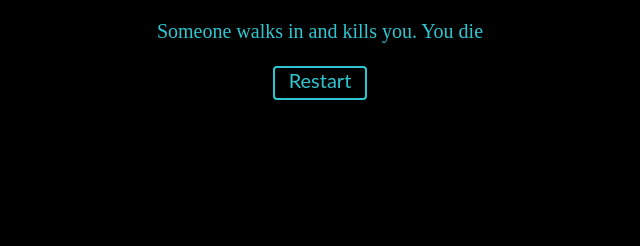
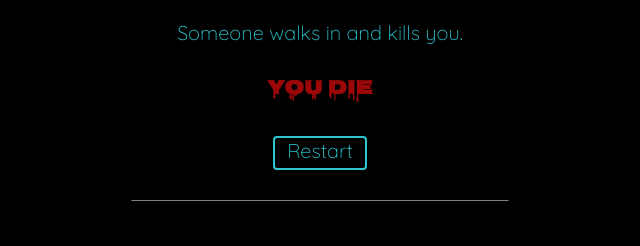
Before and after one commit to sitecher/final.github.io, a plain HTML site: page struggle.html in a window 1280 px wide. Shown: the whole page, without its empty margins (320-960 px from the left). Drawn offline with Linux system fonts and the light colour scheme.

Commit message:
Add files via upload

```diff
--- a/comply.html
+++ b/comply.html
@@ -1,6 +1,7 @@
 <!DOCTYPE html>
 <html>
   <head>
+    <link href="https://fonts.googleapis.com/css2?family=Quicksand:wght@300&display=swap" rel="stylesheet">
     <link rel="stylesheet" type="text/css" href="style.css">
 
   </head>
@@ -28,6 +29,6 @@
       <a class="border-neon" href="index.html">Restart</a>
   </div>
 </div>
-
+<center><h3>HEADERLINEHEADERLINEHEADERLINE</h3></center>
   </body>
 </html>
--- a/struggle.html
+++ b/struggle.html
@@ -1,12 +1,14 @@
 <!DOCTYPE html>
 <html>
   <head>
+    <link href="https://fonts.googleapis.com/css2?family=Nosifer&display=swap" rel="stylesheet">
+    <link href="https://fonts.googleapis.com/css2?family=Quicksand:wght@300&display=swap" rel="stylesheet">
     <link rel="stylesheet" type="text/css" href="style.css">
 
   </head>
   <body>
 
-    <p>Someone walks in and kills you. You die
+    <p>Someone walks in and kills you. <h4>You Die</h4>
     </p>
 
  <section class="main-container">
@@ -15,6 +17,6 @@
       <a class="border-neon" href="index.html">Restart</a>
   </div>
 </div>
-
+<center><h3>HEADERLINEHEADERLINEHEADERLINE</h3></center>
   </body>
 </html>
--- a/style.css
+++ b/style.css
@@ -1,18 +1,36 @@
-    html {
+html {
     display: table;
     margin: auto;
     background-color: black;
-  }
-  p {
+}
+
+h1{
+    font-family: monospace;
+    color: #2ec7d1;
+
+    }
+
+h3 {
+text-decoration: underline grey;
+color: black;
+cursor: pointer;
+
+}
+
+h4 {
+font-size: 20px;
+font-family: 'Nosifer', cursive;
+color: rgb(156, 8, 8);
+text-align: center;
+}
+
+p {
 color: #2ec7d1;
 font-size: 20px;
+font-family: 'Quicksand', sans-serif;
+text-align: center;
 
-  }
-  h1{
-font-family: monospace;
-color: #2ec7d1;
-
-  }
+}
 
 .main-container {
     padding: 10px;
@@ -50,10 +68,10 @@ a {
     height: 30px;
     border-radius: 4px;
     cursor:pointer;
-    font-family: lato;
+    font-family: 'Quicksand', sans-serif;
     text-decoration: none;
     padding: 0pc;
-    ;
+    outline: none;
 }
 
 .border-neon {
@@ -64,7 +82,7 @@ a {
     transition: all .3s ease-in-out;
 }
 
-.border-neon:hover, .border-neon:focus {
+.border-neon:hover{
     -webkit-box-shadow: inset 0px 0px 8px 3px #2ec7d1;
     box-shadow: 0px 0px 10px 3px #2ec7d1, inset 0px 0px 10px 3px #2ec7d1;
     border-color: #fff;
```
Also changed, not shown: docks.html (+2 -1 lines), escape.html (+4 -2 lines), go_inside.html (+4 -2 lines), index.html (+2 -1 lines), nothing.html (+2 -1 lines), open_it.html (+2 -1 lines), run.html (+4 -2 lines), stand.html (+2 -1 lines), start.html (+2 -1 lines).
